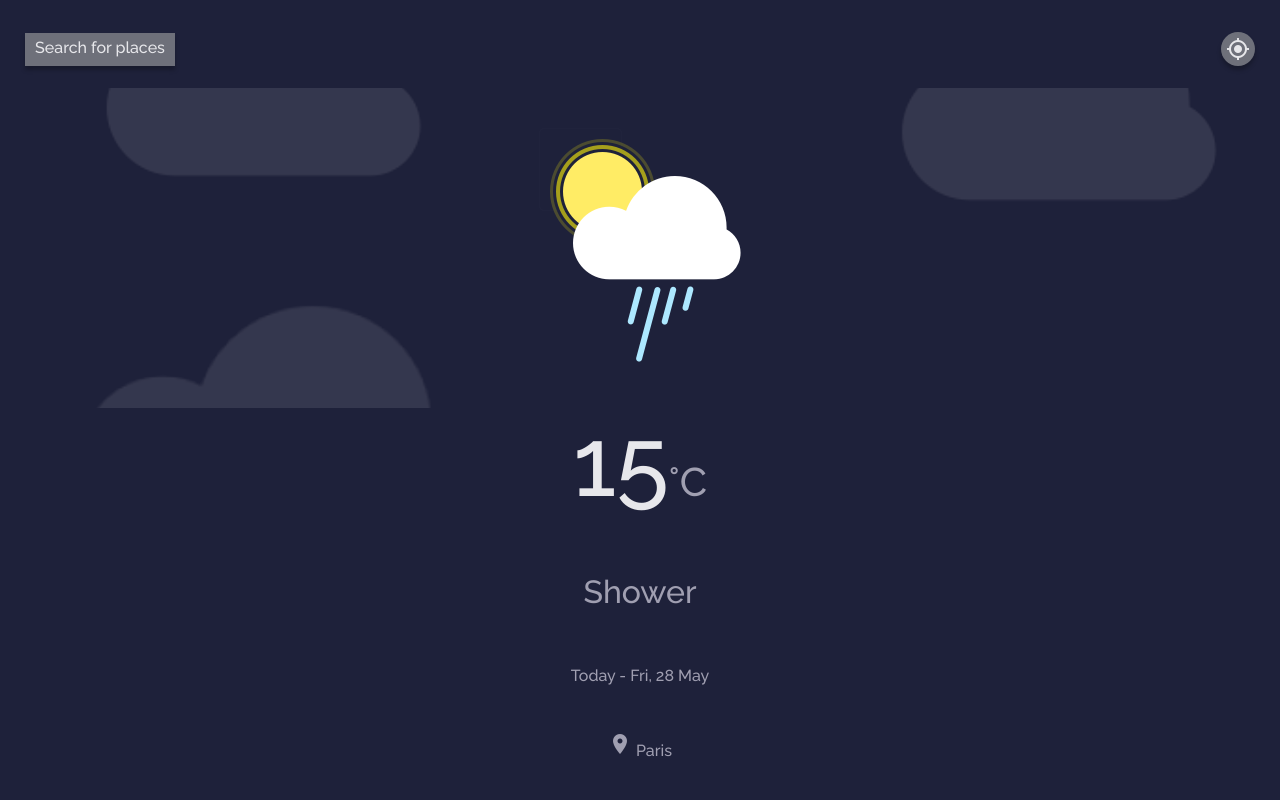
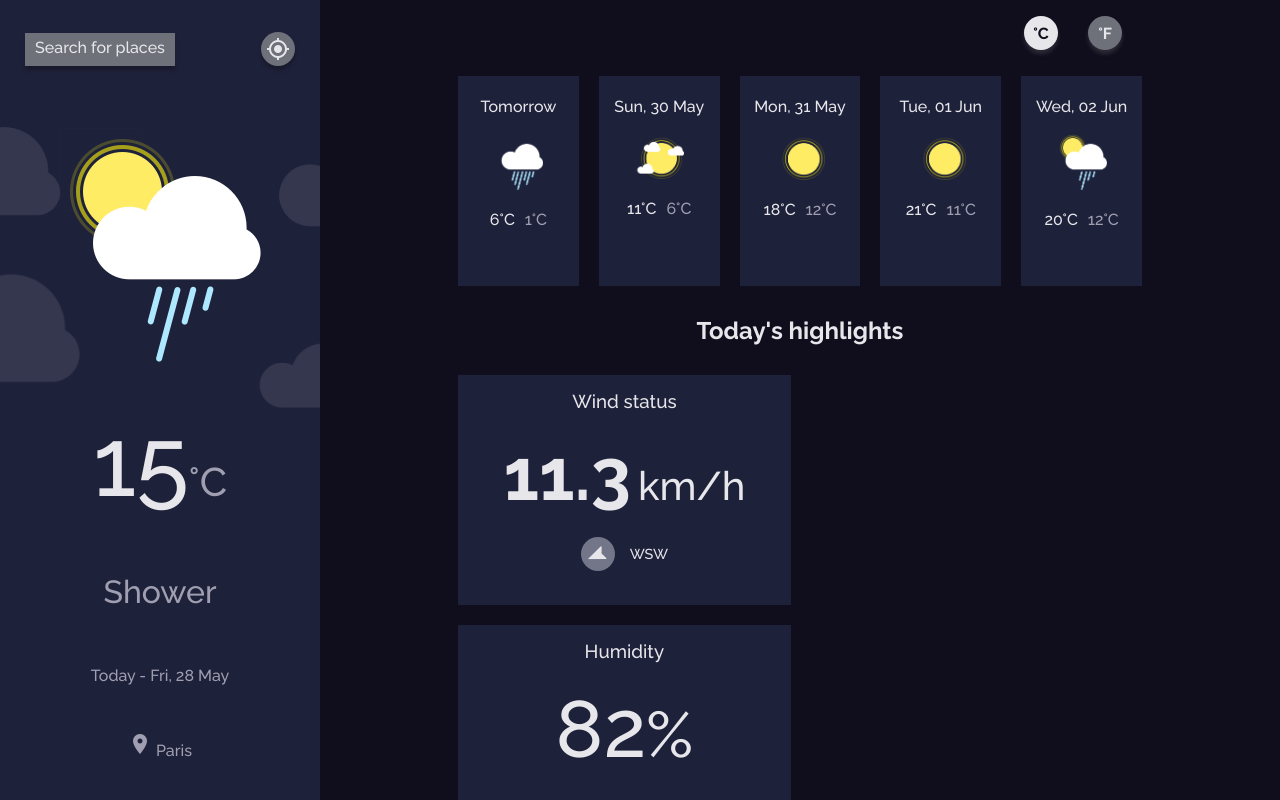
Before and after one commit to camain-elie/weather-app, a React (Create React App) app: page / in a window 1280 px wide. Shown: the top 800 px of the page. Built offline with nearby package versions, Linux system fonts and the light colour scheme.

Commit message:
Added most of the desktop view.

```diff
--- a/package.json
+++ b/package.json
@@ -6,6 +6,7 @@
     "@testing-library/jest-dom": "^5.12.0",
     "@testing-library/react": "^11.2.7",
     "@testing-library/user-event": "^12.8.3",
+    "gh-pages": "^3.2.0",
     "material-design-icons": "^3.0.1",
     "node-sass": "^6.0.0",
     "react": "^17.0.2",
@@ -17,7 +18,9 @@
     "start": "react-scripts start",
     "build": "react-scripts build",
     "test": "react-scripts test",
-    "eject": "react-scripts eject"
+    "eject": "react-scripts eject",
+    "predeploy": "npm run build",
+    "deploy": "gh-pages -d build"
   },
   "eslintConfig": {
     "extends": [
--- a/src/App.js
+++ b/src/App.js
@@ -70,8 +70,9 @@ class App extends Component {
             <Forecast metric={state.metric} date={5} high={20} low={12} abbr='s' />
           </div>
 
+          <h2>Today's highlights</h2>
           <div className="highlights">
-            <h2>Today's highlights</h2>
+
 
             <Highlight title="Wind status" value={7} metric={state.metric}
             unit={state.metric ? 'km/h' : 'mph'} element={<Wind direction="WSW" />} />
--- a/src/App.scss
+++ b/src/App.scss
@@ -14,9 +14,6 @@ body{
   background: $background-color;
 }
 
-.highlights{
-  margin: 50px auto auto auto;
-}
 
 .today{
   display: flex;
@@ -133,3 +130,50 @@ body{
 .content{
   margin: 30px 0;
 }
+
+@media (min-width: 1000px){
+  .app{
+    display: flex;
+  }
+
+  .today{
+    width: 25%;
+  }
+
+  .unit-buttons{
+    justify-content: flex-end;
+
+    p{
+      margin-right: 30px;
+    }
+  }
+
+  .content{
+    max-width: 1200px;
+    width: 55%;
+    margin: auto;
+    height: 100vh;
+    float: right;
+    right: 0;
+    top: 0;
+  }
+
+  .highlights{
+    display: flex;
+    flex-wrap: wrap;
+    justify-content: space-between;
+    .highlight, .humidity{
+      width: 43%;
+    }
+  }
+
+  .forecasts{
+    display: flex;
+    justify-content: space-between;
+
+    .forecast{
+      width: 18%;
+      height: 200px;
+    }
+  }
+}
--- a/src/components/forecast.scss
+++ b/src/components/forecast.scss
@@ -3,7 +3,6 @@
 .forecast{
     margin: 10px;
     padding: 5px;
-    max-width: 450px;
     color: $font-color;
     background: $primary-color;
     display: flex;
@@ -24,3 +23,9 @@
         margin-left: 10px;
     }
 }
+
+@media (min-width: 1000px){
+    .forecast{
+        display: inline-block;
+    }
+}
```
Also changed, not shown: 1 other file (tests, documents, lock files or other folders).
